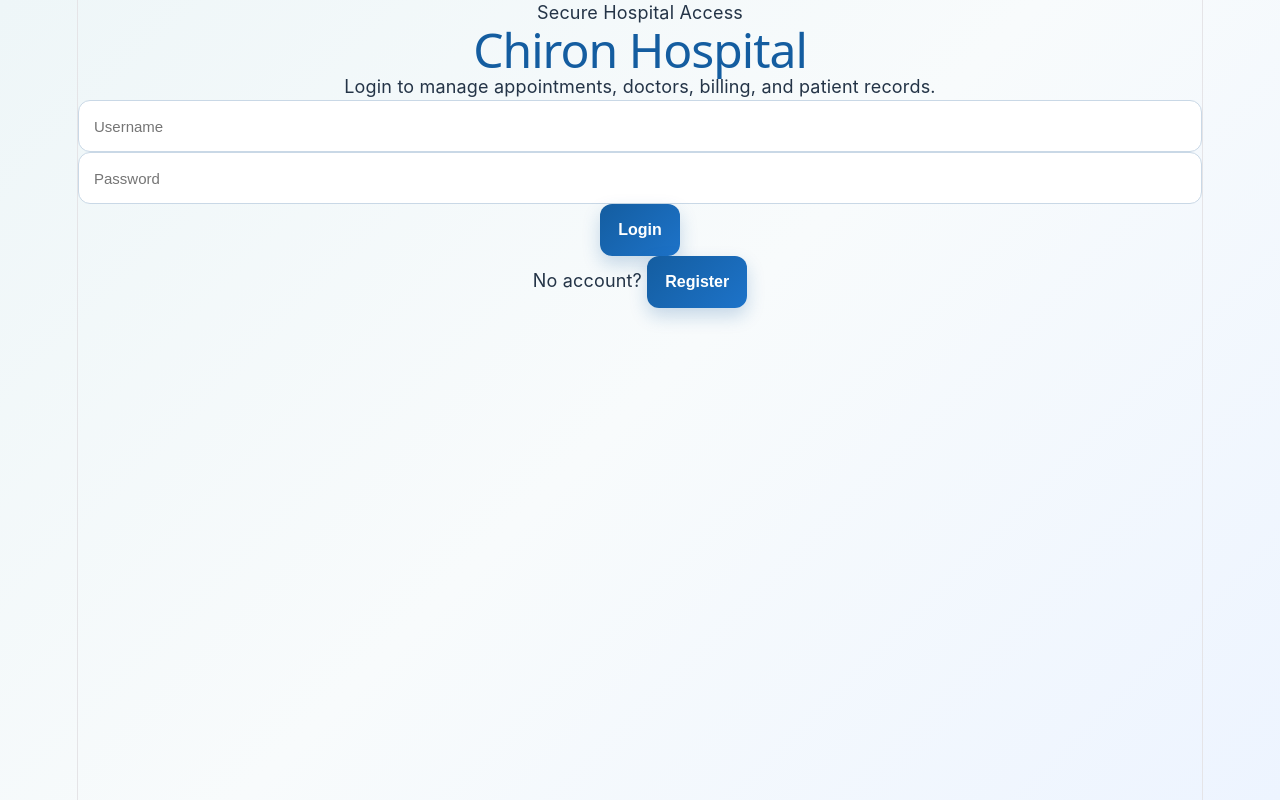
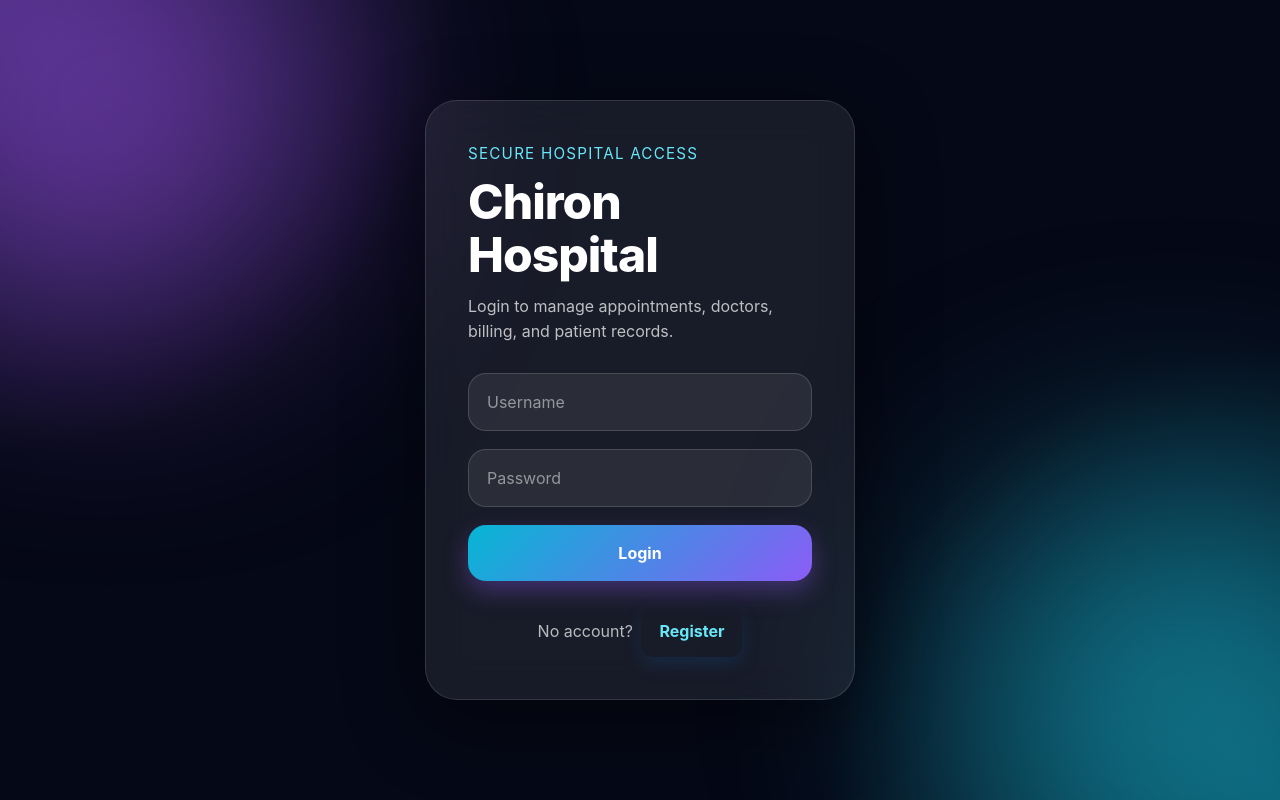
Before and after one commit to NaqiqaN/hospital-microservices, a React (Vite) app in the folder hospital-react-frontend/: page / in a window 1280 px wide. Built offline with nearby package versions, Linux system fonts and the light colour scheme.

Commit message:
Add Tailwind import and modern auth styling

```diff
--- a/hospital-react-frontend/src/index.css
+++ b/hospital-react-frontend/src/index.css
@@ -1,111 +1,155 @@
-:root {
-  --text: #6b6375;
-  --text-h: #08060d;
-  --bg: #fff;
-  --border: #e5e4e7;
-  --code-bg: #f4f3ec;
-  --accent: #aa3bff;
-  --accent-bg: rgba(170, 59, 255, 0.1);
-  --accent-border: rgba(170, 59, 255, 0.5);
-  --social-bg: rgba(244, 243, 236, 0.5);
-  --shadow:
-    rgba(0, 0, 0, 0.1) 0 10px 15px -3px, rgba(0, 0, 0, 0.05) 0 4px 6px -2px;
+@import "tailwindcss";
 
-  --sans: system-ui, 'Segoe UI', Roboto, sans-serif;
-  --heading: system-ui, 'Segoe UI', Roboto, sans-serif;
-  --mono: ui-monospace, Consolas, monospace;
-
-  font: 18px/145% var(--sans);
-  letter-spacing: 0.18px;
-  color-scheme: light dark;
-  color: var(--text);
-  background: var(--bg);
-  font-synthesis: none;
-  text-rendering: optimizeLegibility;
-  -webkit-font-smoothing: antialiased;
-  -moz-osx-font-smoothing: grayscale;
-
-  @media (max-width: 1024px) {
-    font-size: 16px;
-  }
-}
-
-@media (prefers-color-scheme: dark) {
-  :root {
-    --text: #9ca3af;
-    --text-h: #f3f4f6;
-    --bg: #16171d;
-    --border: #2e303a;
-    --code-bg: #1f2028;
-    --accent: #c084fc;
-    --accent-bg: rgba(192, 132, 252, 0.15);
-    --accent-border: rgba(192, 132, 252, 0.5);
-    --social-bg: rgba(47, 48, 58, 0.5);
-    --shadow:
-      rgba(0, 0, 0, 0.4) 0 10px 15px -3px, rgba(0, 0, 0, 0.25) 0 4px 6px -2px;
-  }
-
-  #social .button-icon {
-    filter: invert(1) brightness(2);
-  }
+* {
+  margin: 0;
+  padding: 0;
+  box-sizing: border-box;
 }
 
 body {
-  margin: 0;
+  font-family: Inter, system-ui, sans-serif;
+  background: #0b1020;
+  color: white;
+  overflow-x: hidden;
 }
 
 #root {
-  width: 1126px;
-  max-width: 100%;
-  margin: 0 auto;
-  text-align: center;
-  border-inline: 1px solid var(--border);
-  min-height: 100svh;
+  min-height: 100vh;
+}
+
+.auth-page {
+  min-height: 100vh;
+  display: flex;
+  justify-content: center;
+  align-items: center;
+  position: relative;
+  overflow: hidden;
+  background:
+    radial-gradient(circle at top left, rgba(139, 92, 246, 0.35), transparent 30%),
+    radial-gradient(circle at bottom right, rgba(6, 182, 212, 0.35), transparent 30%),
+    #050816;
+}
+
+.auth-glow {
+  position: absolute;
+  width: 450px;
+  height: 450px;
+  border-radius: 9999px;
+  filter: blur(120px);
+}
+
+.auth-glow-one {
+  background: rgba(168, 85, 247, 0.45);
+  top: -120px;
+  left: -120px;
+}
+
+.auth-glow-two {
+  background: rgba(34, 211, 238, 0.4);
+  bottom: -120px;
+  right: -120px;
+}
+
+.auth-card {
+  width: 430px;
+  max-width: 92%;
+  position: relative;
+  z-index: 10;
+  background: rgba(255, 255, 255, 0.08);
+  border: 1px solid rgba(255, 255, 255, 0.12);
+  backdrop-filter: blur(20px);
+  border-radius: 32px;
+  padding: 42px;
+  box-shadow: 0 20px 80px rgba(0, 0, 0, 0.45);
+}
+
+.auth-eyebrow {
+  color: #67e8f9;
+  font-size: 0.95rem;
+  margin-bottom: 10px;
+  letter-spacing: 0.08em;
+  text-transform: uppercase;
+}
+
+.auth-card h1 {
+  font-size: 3rem;
+  font-weight: 800;
+  line-height: 1.1;
+  margin-bottom: 12px;
+  color: white;
+}
+
+.auth-subtitle {
+  color: rgba(255, 255, 255, 0.72);
+  line-height: 1.6;
+  margin-bottom: 28px;
+}
+
+.auth-form {
   display: flex;
   flex-direction: column;
-  box-sizing: border-box;
+  gap: 18px;
 }
 
-h1,
-h2 {
-  font-family: var(--heading);
-  font-weight: 500;
-  color: var(--text-h);
+.auth-form input,
+.auth-form select {
+  width: 100%;
+  padding: 16px 18px;
+  border-radius: 18px;
+  border: 1px solid rgba(255, 255, 255, 0.15);
+  background: rgba(255, 255, 255, 0.08);
+  color: white;
+  outline: none;
+  font-size: 1rem;
 }
 
-h1 {
-  font-size: 56px;
-  letter-spacing: -1.68px;
-  margin: 32px 0;
-  @media (max-width: 1024px) {
-    font-size: 36px;
-    margin: 20px 0;
-  }
-}
-h2 {
-  font-size: 24px;
-  line-height: 118%;
-  letter-spacing: -0.24px;
-  margin: 0 0 8px;
-  @media (max-width: 1024px) {
-    font-size: 20px;
-  }
-}
-p {
-  margin: 0;
+.auth-form input::placeholder {
+  color: rgba(255, 255, 255, 0.5);
 }
 
-code,
-.counter {
-  font-family: var(--mono);
-  display: inline-flex;
-  border-radius: 4px;
-  color: var(--text-h);
+.auth-form select option {
+  background: #111827;
 }
 
-code {
-  font-size: 15px;
-  line-height: 135%;
-  padding: 4px 8px;
-  background: var(--code-bg);
+.auth-primary-btn {
+  width: 100%;
+  border: none;
+  border-radius: 18px;
+  padding: 16px;
+  font-size: 1rem;
+  font-weight: 700;
+  cursor: pointer;
+  color: white;
+  background: linear-gradient(135deg, #06b6d4, #8b5cf6);
+  transition: all 0.25s ease;
+  box-shadow: 0 10px 25px rgba(139, 92, 246, 0.35);
 }
+
+.auth-primary-btn:hover {
+  transform: translateY(-2px) scale(1.01);
+}
+
+.auth-switch-text {
+  margin-top: 24px;
+  text-align: center;
+  color: rgba(255, 255, 255, 0.7);
+}
+
+.auth-link-btn {
+  border: none;
+  background: transparent;
+  color: #67e8f9;
+  cursor: pointer;
+  font-weight: 700;
+  margin-left: 4px;
+}
+
+.auth-error {
+  color: #fca5a5;
+  font-size: 0.95rem;
+}
+
+.auth-success {
+  color: #67e8f9;
+  font-size: 0.95rem;
+}
```
